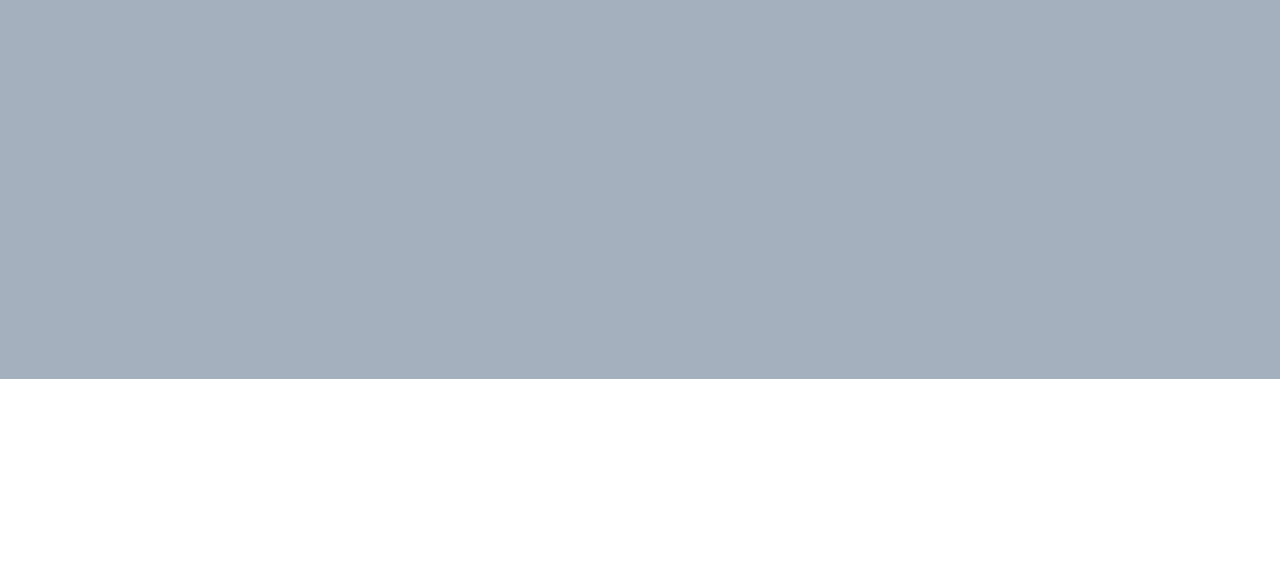
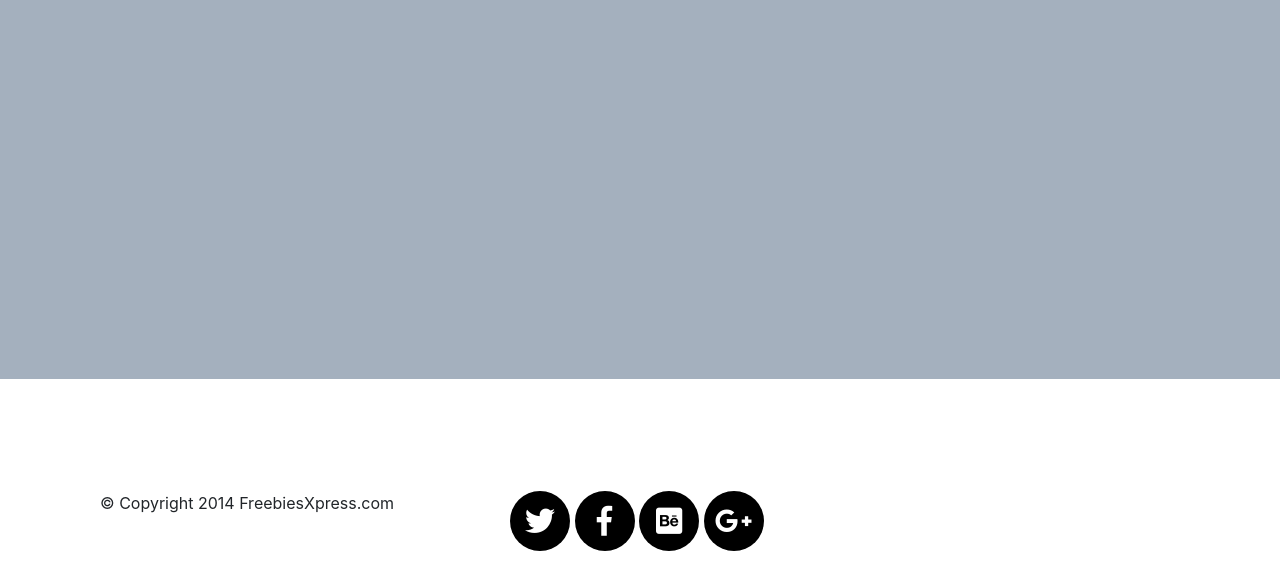
Before and after one commit to magdalena-sojka/Zadanie3, a website: page index.html in a window 1280 px wide. Shown: the part 2366-2945 px from the top of the page. Before the commit the page ends 2857 px from the top, so only its background shows below. Drawn offline with nearby package versions, Linux system fonts and the light colour scheme.

Commit message:
Add html code and style to footer

```diff
--- a/index.html
+++ b/index.html
@@ -133,6 +133,25 @@
       </div>
     </div>
 
+    <footer class="footer">
+        <div class="container">
+            <div class="row">
+                <div class="col">
+                  <p>© Copyright 2014 FreebiesXpress.com</p>
+                </div>
+                <div class="col">
+                  <ul>
+                      <li><a href="#"><i class="fab fa-twitter"></i>Twitter</a></li>
+                      <li><a href="#"><i class="fab fa-facebook-f"></i>Facebook</a></li>
+                      <li><a href="#"><i class="fab fa-behance-square"></i>Behance</a></li>
+                      <li><a href="#"><i class="fab fa-google-plus-g"></i>Google+</a></li>
+                  </ul>
+                </div>
+                <div class="col">
+                </div>
+            </div>
+        </div>
+    </footer>
 
     <script src="https://code.jquery.com/jquery-3.5.1.slim.min.js" integrity="sha384-DfXdz2htPH0lsSSs5nCTpuj/zy4C+OGpamoFVy38MVBnE+IbbVYUew+OrCXaRkfj" crossorigin="anonymous"></script>
     <script src="https://cdn.jsdelivr.net/npm/popper.js@1.16.1/dist/umd/popper.min.js" integrity="sha384-9/reFTGAW83EW2RDu2S0VKaIzap3H66lZH81PoYlFhbGU+6BZp6G7niu735Sk7lN" crossorigin="anonymous"></script>
--- a/sass/style.scss
+++ b/sass/style.scss
@@ -123,3 +123,40 @@ p {
   margin-top: 112px;
   margin-bottom: 112px;
 }
+
+footer {
+  margin-top: 12px;
+  margin-bottom: 12px;
+}
+
+footer ul {
+    list-style-type: none;
+}
+
+footer ul li {
+    display: inline-flex;
+    flex: 33.333%;
+    font-size: 0px;
+}
+
+footer .row {
+    margin: 0 auto;
+}
+
+footer .fab {
+    font-size: 30px;
+    background: black;
+    height: 60px;
+    width: 60px;
+    line-height: 60px;
+    color: #fff;
+    border-radius: 50%;
+    text-align: center;
+}
+footer p {
+  font-style: normal;
+}
+
+.fab:hover {
+    transform: scale(1.2);
+}
```
Also changed, not shown: css/style.css, 1 other file.
